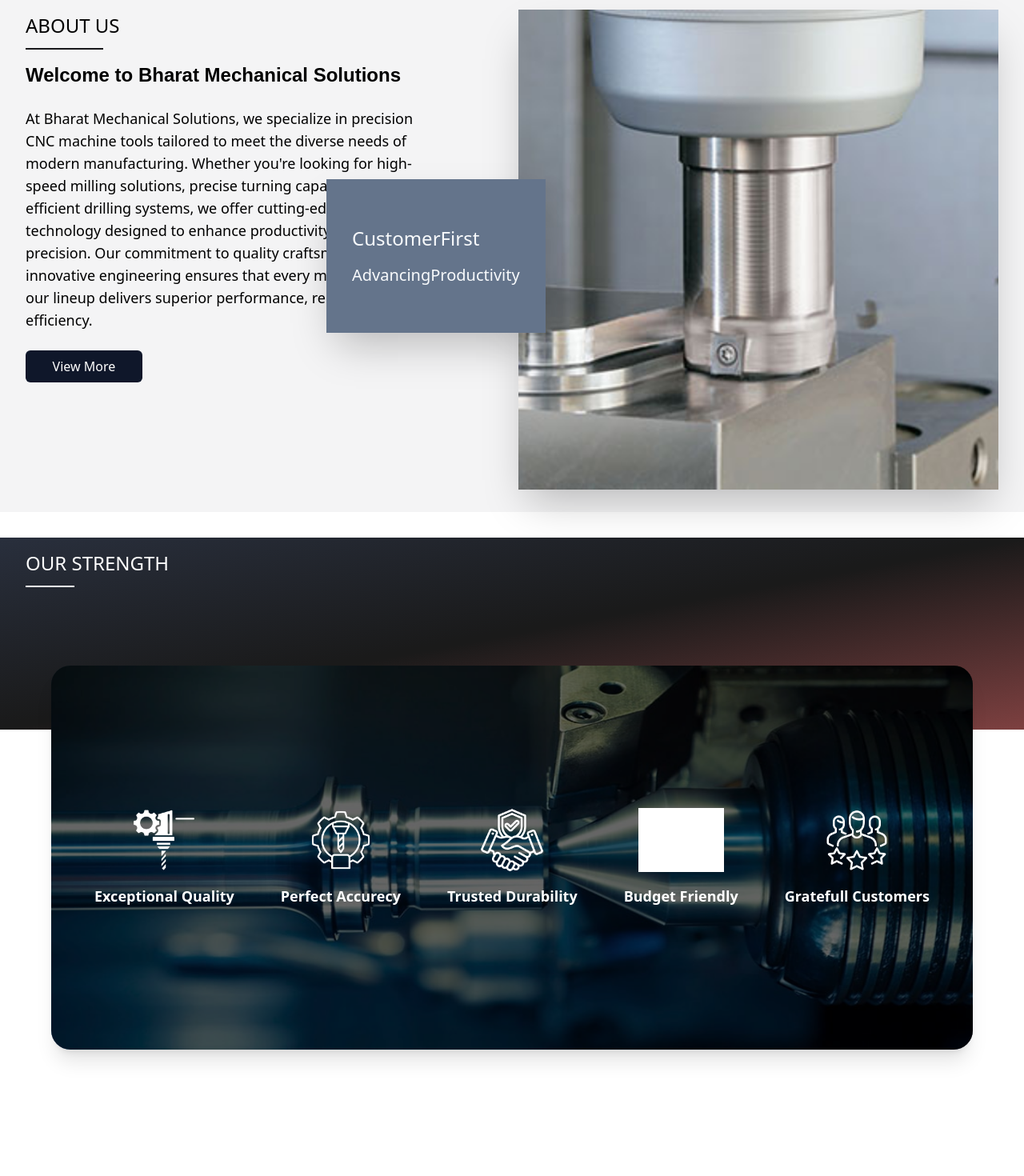
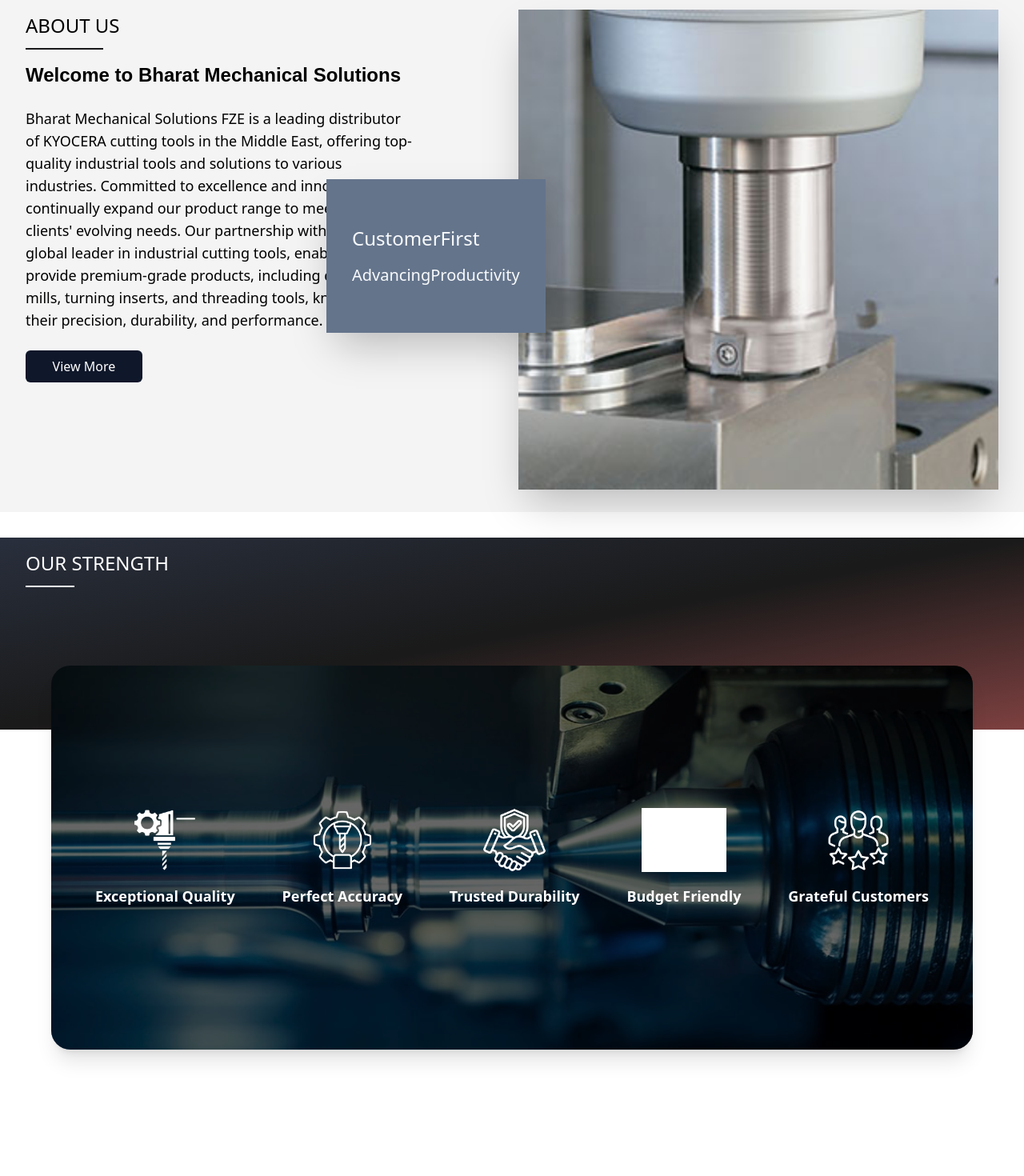
Before and after one commit to JunaidShaikh01/Bharat-Mechanical-Solutions, a React (Vite) app in the folder Frontend/: page / in a window 1280 px wide. Shown: the part 1560-3030 px from the top of the page at 80% size. Built offline with nearby package versions, Linux system fonts and the light colour scheme; grey boxes are pictures that could not be loaded.

Commit message:
Small Changes

```diff
--- a/Frontend/src/Components/About/About.jsx
+++ b/Frontend/src/Components/About/About.jsx
@@ -26,8 +26,8 @@
           </div>
         </div>
 
-        <div className="flex px-3 lg:px-[10rem] mt-8 gap-3">
-          <div className="image w-[50%] relative group">
+        <div className="flex  flex-col md:flex-row px-8  md:px-3 lg:px-[10rem] mt-8 gap-5 md:gap-3">
+          <div className="image w-full md:w-[50%] relative group">
             <img
               src={img1}
               alt="About Section"
@@ -41,8 +41,8 @@
               </button>
             </Link>
           </div>
-          <div className="text w-[50%] flex items-center justify-center px-4 font-rajdhani">
-            <p>
+          <div className="text w-full md:w-[50%] flex items-center justify-center px-4 font-rajdhani">
+            <p className="text-center drop-shadow-xl text-2xl">
               Bharat Mechanical Solutions FZE is a leading company in the Middle
               East, providing top quality industrial tools and solutions to
               various industries. Our company takes immense pride in being the
@@ -51,9 +51,9 @@
           </div>
         </div>
 
-        <div className="flex  px-3 lg:px-[10rem] mt-8 gap-3 ">
-          <div className="text w-[50%] flex items-center justify-center px-4 font-rajdhani">
-            <p>
+        <div className="flex flex-col-reverse md:flex-row px-8 md:px-3 lg:px-[10rem] mt-8 gap-5 md:gap-3 ">
+          <div className="text w-full md:w-[50%] flex items-center justify-center px-4 font-rajdhani">
+            <p className="text-center drop-shadow-xl text-2xl">
               At Bharat Mechanical Solutions FZE, we take pride in our
               commitment to constantly expand our range of services and products
               to meet the ever-evolving needs of our esteemed clients. We are
@@ -61,7 +61,7 @@
               innovative solutions that drive growth and productivity
             </p>
           </div>
-          <div className="image w-[50%] relative group">
+          <div className="image w-full md:w-[50%] relative group">
             <img
               src={img2}
               alt="About Section"
@@ -77,8 +77,8 @@
           </div>
         </div>
 
-        <div className="flex  px-3 lg:px-[10rem] mt-8 gap-3 mb-8">
-          <div className="image w-[50%] relative group">
+        <div className="flex flex-col md:flex-row px-8 md:px-3 lg:px-[10rem] mt-8 gap-5 md:gap-3 mb-8">
+          <div className="image w-full md:w-[50%] relative group">
             <img
               src={img3}
               alt="About Section"
@@ -92,8 +92,8 @@
               </button>
             </Link>
           </div>
-          <div className="text w-[50%] flex items-center justify-center px-4 font-rajdhani">
-            <p>
+          <div className="text w-full md:w-[50%] flex items-center justify-center  px-4 font-rajdhani">
+            <p className="text-center drop-shadow-xl text-2xl mt-2 ">
               Our partnership with KYOCERA, one of the world's leading
               manufacturers of industrial cutting tools, solidifies our position
               as a provider of high-quality products. As an authorized
--- a/Frontend/src/Components/Frontpage/AboutUs.jsx
+++ b/Frontend/src/Components/Frontpage/AboutUs.jsx
@@ -1,6 +1,12 @@
 import React from "react";
 import aboutBanner from "../../Pitchers/AboutUs.jpg";
+import { useNavigate } from "react-router-dom";
 export default function AboutUs() {
+  const navigate = useNavigate();
+
+  const handleClick = () => {
+    navigate("/about");
+  };
   return (
     <div className="px-8 lg:h-[80vh] flex justify-between lg:flex-row flex-col mb-8 bg-zinc-100">
       <div className="textSection  lg:w-[40%] mt-4 mb-4 lg:mb-0">
@@ -13,16 +19,20 @@
             Welcome to Bharat Mechanical Solutions
           </h1>
           <p className="text-lg">
-            At Bharat Mechanical Solutions, we specialize in precision CNC
-            machine tools tailored to meet the diverse needs of modern
-            manufacturing. Whether you're looking for high-speed milling
-            solutions, precise turning capabilities, or efficient drilling
-            systems, we offer cutting-edge technology designed to enhance
-            productivity and precision. Our commitment to quality craftsmanship
-            and innovative engineering ensures that every machine in our lineup
-            delivers superior performance, reliability, and efficiency.
+            Bharat Mechanical Solutions FZE is a leading distributor of KYOCERA
+            cutting tools in the Middle East, offering top-quality industrial
+            tools and solutions to various industries. Committed to excellence
+            and innovation, we continually expand our product range to meet our
+            clients' evolving needs. Our partnership with KYOCERA, a global
+            leader in industrial cutting tools, enables us to provide
+            premium-grade products, including drills, end mills, turning
+            inserts, and threading tools, known for their precision, durability,
+            and performance.
           </p>
-          <button className="bg-slate-900 text-white px-4 py-2 rounded-md w-[50%] sm:w-[30%]">
+          <button
+            className="bg-slate-900 text-white px-4 py-2 rounded-md w-[50%] sm:w-[30%]"
+            onClick={handleClick}
+          >
             View More
           </button>
         </div>
@@ -32,9 +42,9 @@
           <img
             src={aboutBanner}
             alt="Error While Loading image"
-            className=" w-[60vw] lg:w-full h-[75vh] mt-4 lg:mt-0 mb-4 lg-mb-0 shadow-2xl "
+            className=" w-[60vw] md:w-[70vw] lg:w-full h-[75vh] mt-4 lg:mt-0 mb-4 lg-mb-0 shadow-2xl "
           />
-          <div className="absolute left-[-1%] lg:left-[-40%] shadow-2xl bg-slate-500 h-[30%] py-4 px-6 lg:px-8 flex items-center lg:items-start flex-col justify-center gap-4 lg:gap-4 ">
+          <div className="absolute left-[-1%] md:left-[15%] lg:left-[-40%] shadow-2xl bg-slate-500 h-[30%] py-4 px-6 lg:px-8 flex items-center lg:items-start flex-col justify-center gap-4 lg:gap-4 ">
             <p className="text-2xl text-center  text-slate-50 flex flex-col lg:flex-row">
               <span>Customer</span> <span>First</span>
             </p>
--- a/Frontend/src/Components/Frontpage/OurStrength.jsx
+++ b/Frontend/src/Components/Frontpage/OurStrength.jsx
@@ -23,7 +23,7 @@
             alt="Banner Image"
             className=" h-[60vh] w-[90vw] shadow-xl rounded-3xl"
           />
-          <div className="absolute inset-0 flex flex-wrap items-center justify-evenly bg-black bg-opacity-60 rounded-3xl px-4 lg:px-0  overflow-scroll">
+          <div className="absolute inset-0 flex flex-wrap items-center justify-evenly bg-black bg-opacity-60 rounded-3xl px-4 lg:px-0  overflow-scroll sm:overflow-hidden">
             <div className="z-50 text-white flex flex-col items-center justify-center gap-4 m-1 mb:m-2">
               <img src={icon1} alt="Icon 1" className="h-20 filter-white  " />
               <p className="text-center text-sm sm:text-base md:text-lg font-bold cursor-pointer hover:text-[#df8585]  transform duration-300 ease-in-out ">
@@ -33,7 +33,7 @@
             <div className="z-50 text-white flex flex-col items-center justify-center gap-4 m-1 mb:m-2">
               <img src={icon2} alt="Icon 2" className="h-20  filter-white" />
               <p className="text-center text-sm sm:text-base md:text-lg font-bold cursor-pointer hover:text-[#df8585]  transform duration-300 ease-in-out ">
-                Perfect Accurecy
+                Perfect Accuracy
               </p>
             </div>
             <div className="z-50 text-white flex flex-col items-center justify-center gap-4 m-1 mb:m-2">
@@ -55,7 +55,7 @@
             <div className="z-50 text-white flex flex-col items-center justify-center gap-4 m-1 mb:m-2">
               <img src={icon5} alt="Icon 5" className="h-20 filter-white" />
               <p className="text-center text-sm sm:text-base   md:text-lg font-bold cursor-pointer hover:text-[#df8585]  transform duration-300 ease-in-out ">
-                Gratefull Customers
+                Grateful Customers
               </p>
             </div>
           </div>
--- a/Frontend/src/Components/Resources/Resources.jsx
+++ b/Frontend/src/Components/Resources/Resources.jsx
@@ -24,7 +24,7 @@
         />
         <div className="absolute inset-0 bg-black bg-opacity-70 flex items-center justify-center">
           <h1 className="text-white text-5xl  font-thin z-70 cursor-pointer">
-            Our Resources{" "}
+            Resources{" "}
           </h1>
         </div>
       </div>
@@ -133,7 +133,7 @@
       </div>
       <div className="flex flex-col items-center justify-center gap-4 my-4 bg-blue-50">
         <p className="text-2xl text-zinc-950 my-5 text-center px-4">
-          CERTIFICATIONS OF AUTHENTICATION
+          CERTIFICATION OF AUTHENTICATION
         </p>
         <img
           src={certicate}
```
